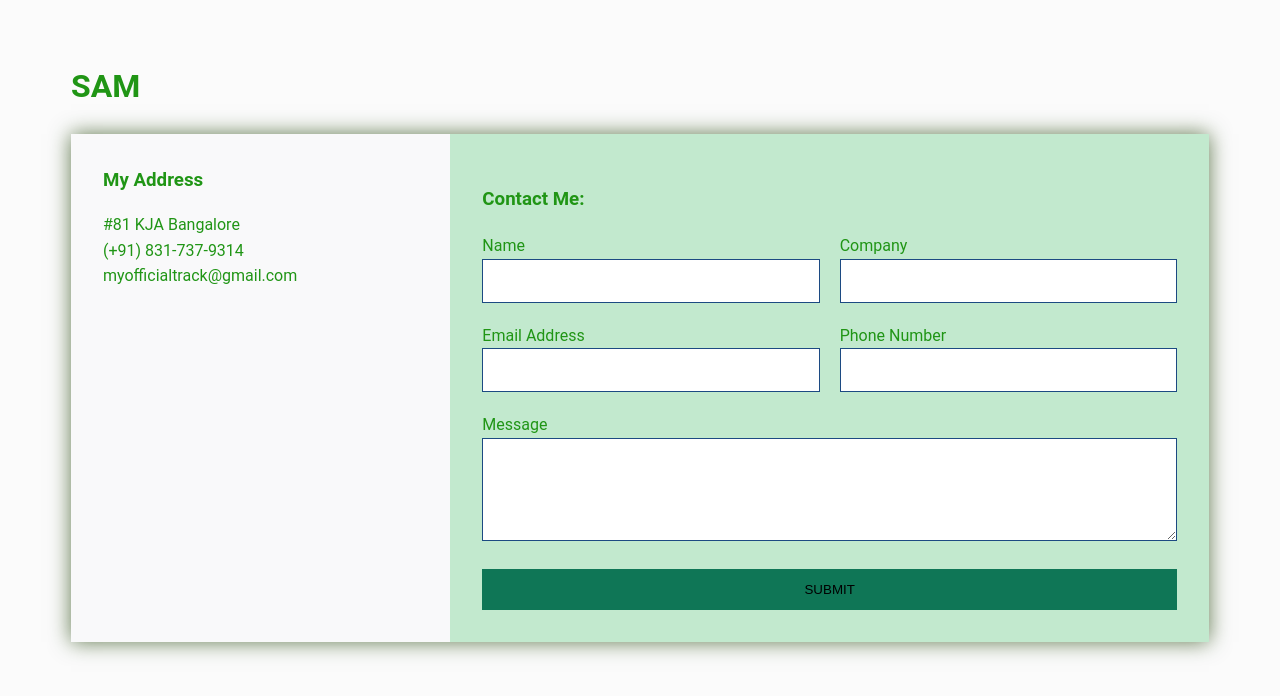
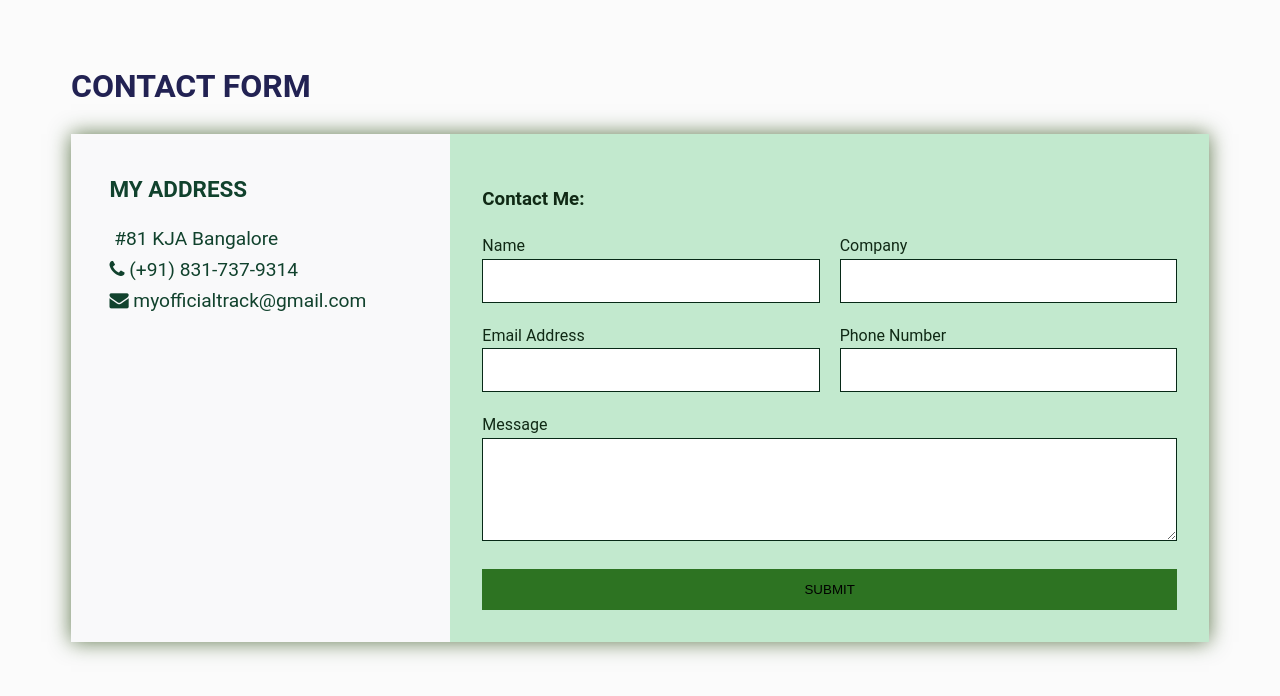
Before and after one commit to SammedSankonatti/contact-me, a plain HTML site: page index.html in a window 1280 px wide. Drawn offline with nearby package versions, Linux system fonts and the light colour scheme.

Commit message:
done with front end

```diff
--- a/index.html
+++ b/index.html
@@ -4,21 +4,24 @@
     <meta charset="UTF-8">
     <meta name="viewport" content="width=device-width, initial-scale=1.0">
     <title>Contact Me </title>
+    <link rel="stylesheet" href="https://stackpath.bootstrapcdn.com/font-awesome/4.7.0/css/font-awesome.min.css"
+        integrity="sha384-wvfXpqpZZVQGK6TAh5PVlGOfQNHSoD2xbE+QkPxCAFlNEevoEH3Sl0sibVcOQVnN" crossorigin="anonymous">
+        <link rel="stylesheet" href="https://cdnjs.cloudflare.com/ajax/libs/animate.css/3.5.2/animate.css" />
     <link rel="stylesheet" href="style.css">
 </head>
 <body>
     <div class="container">
-        <h1 class="logo">SAM</h1>
-        <div class="wrapper">
-            <div class="my-info">
-                <h3>My Address</h3>
+        <h1 class="logo" style="color: rgb(34, 34, 83);" > CONTACT FORM </h1>
+        <div class="wrapper animated bounceInRight">
+            <div class="my-info" style="font-size: 1.2rem; color: rgb(17, 66, 45);" >
+                <h3>MY ADDRESS</h3>
                 <ul>
-                    <li>#81 KJA Bangalore</li>
-                    <li>(+91)  831-737-9314</li>
-                    <li>myofficialtrack@gmail.com</li>
+                    <li> <i class="fa fa-load"></i> #81 KJA Bangalore</li>
+                    <li> <i class="fa fa-phone"></i> (+91)  831-737-9314</li>
+                    <li> <i class="fa fa-envelope"></i> myofficialtrack@gmail.com</li>
                 </ul>
             </div>
-            <div class="contact">
+            <div class="contact" style="color: rgb(16, 41, 21);">
                 <h3>Contact Me:</h3>
                 <form >
                     <p>
--- a/style.css
+++ b/style.css
@@ -70,12 +70,12 @@ ul{
 .contact form button, .contact form input, .contact form textarea{
   width:100%;
   padding:1em;
-  border:1px solid #1c4a82;
+  border:1px solid #072917;
   outline: none;
 }
 
 .contact form button{
-  background:#0f7656;
+  background:#2d7322;
   border:0;
   text-transform: uppercase;
 }
```
